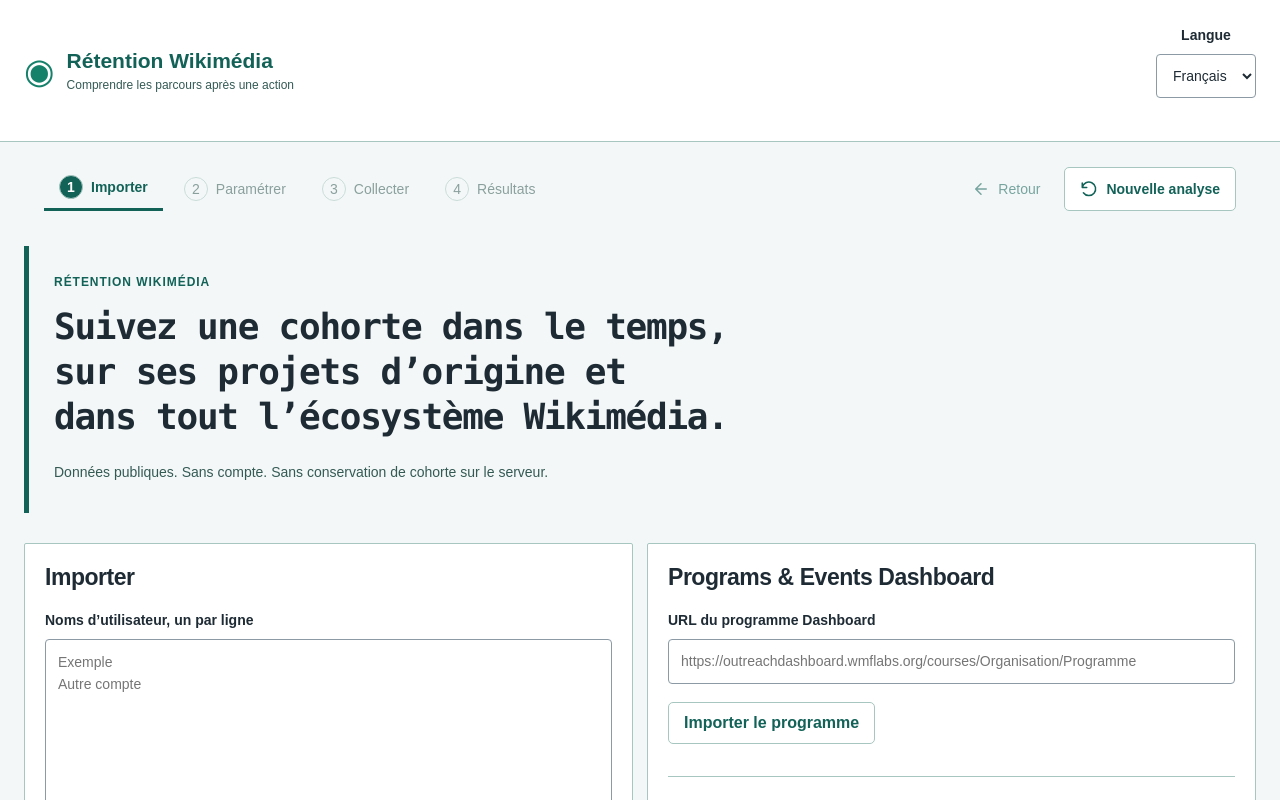
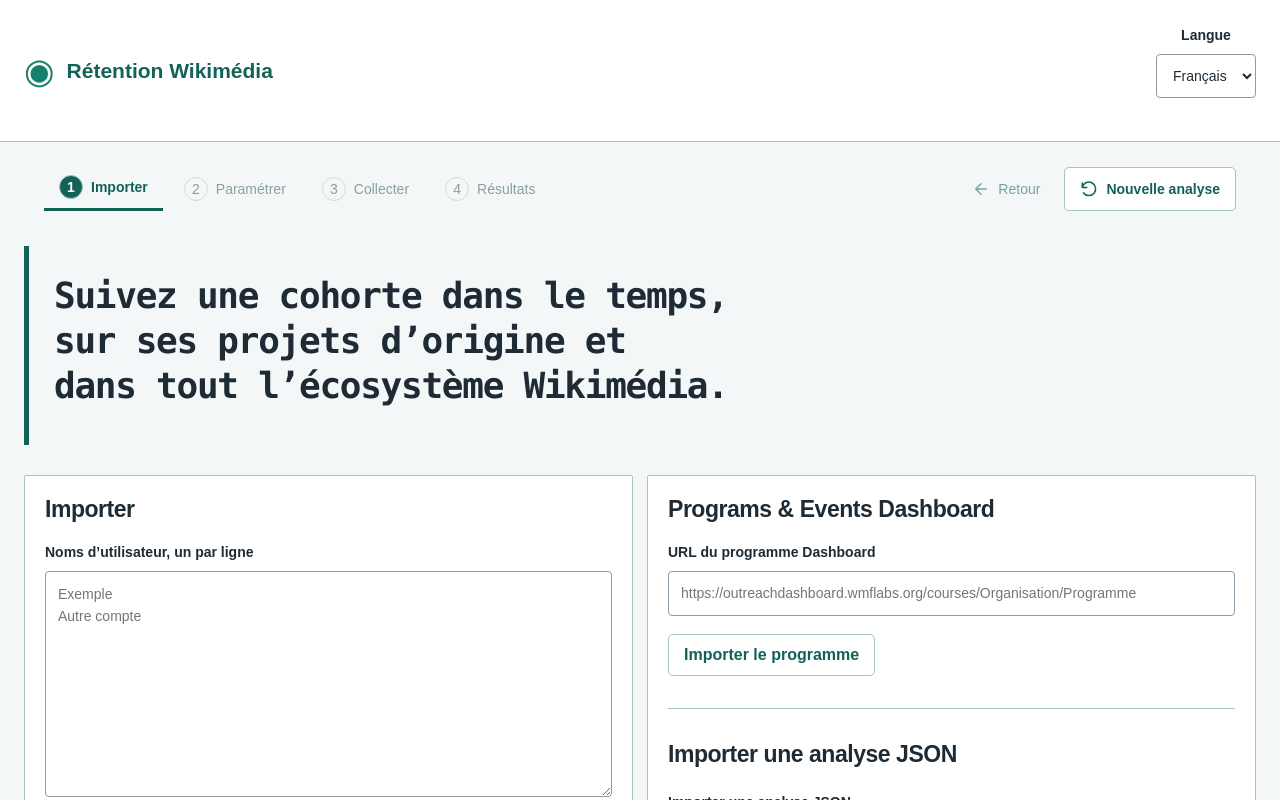
Before and after one commit to p5ykomat/observatoire-contributions, a React (Vite) app in the folder frontend/: page / in a window 1280 px wide. Shown: the top 800 px of the page. Built offline with nearby package versions, Linux system fonts and the light colour scheme.

Commit message:
Simplify homepage branding and keep privacy notice in footer

```diff
--- a/frontend/src/App.tsx
+++ b/frontend/src/App.tsx
@@ -408,10 +408,7 @@
           <span className="brand-mark" aria-hidden="true">
             ◉
           </span>
-          <span>
-            {t("app")}
-            <small>{t("tagline")}</small>
-          </span>
+          <span>{t("app")}</span>
         </a>
         <div className="header-actions">
           <label className="language-picker">
@@ -498,9 +495,7 @@
         {s.stage === 0 && (
           <>
             <section className="hero">
-              <p className="eyebrow">{t("app")}</p>
               <h1>{t("introText")}</h1>
-              <p className="privacy">{t("privacy")}</p>
             </section>
             <div className="import-grid">
               <section className="panel">
```
